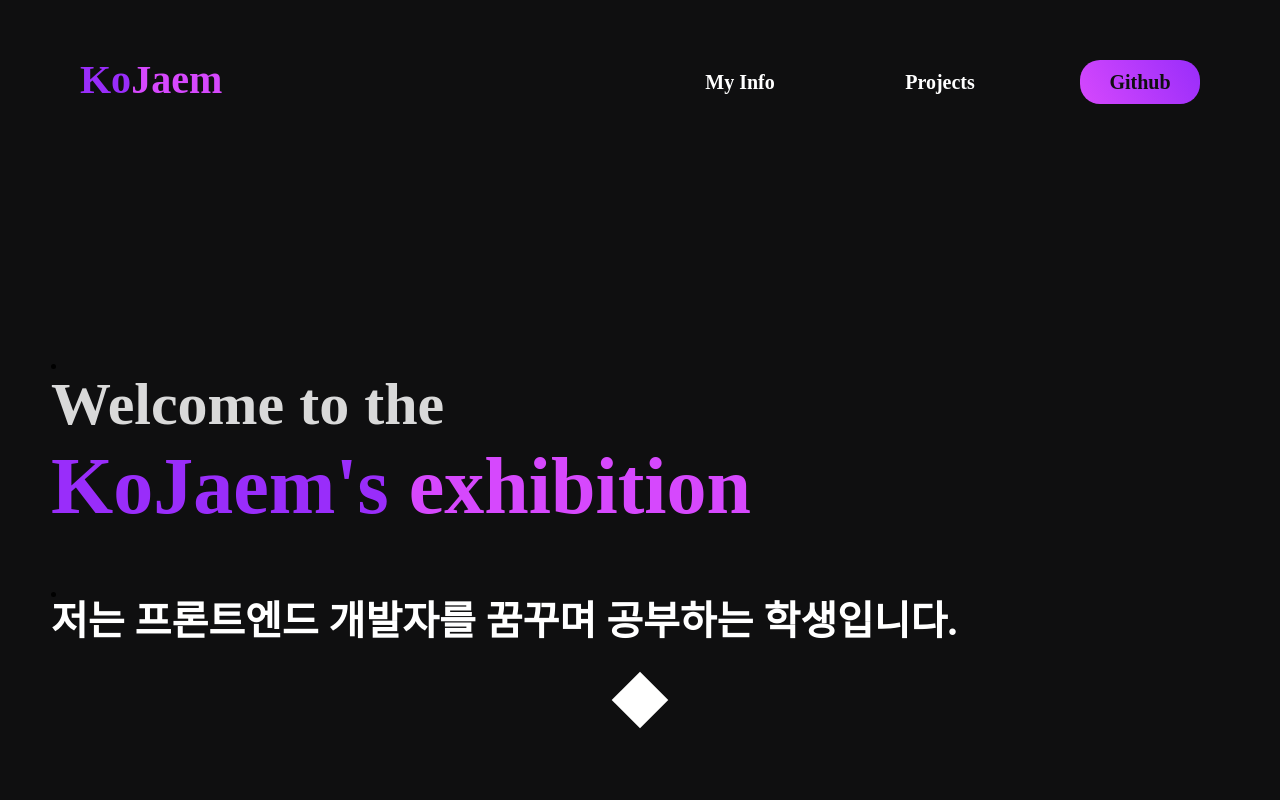
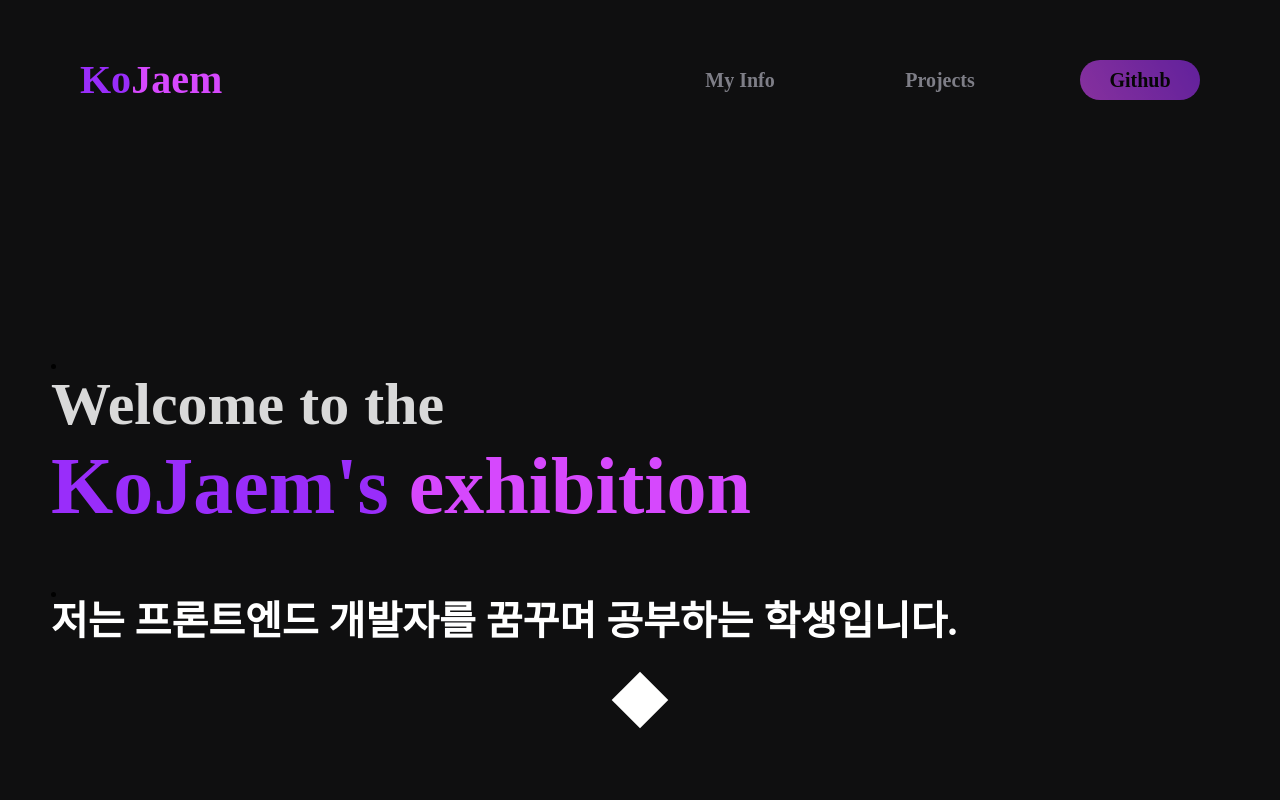
Before and after one commit to KoJaem/Interactive-portfolio, a Next.js app: page / in a window 1280 px wide. Shown: the top 800 px of the page. Built offline with nearby package versions, Linux system fonts and the light colour scheme.

Commit message:
feat : 헤더 애니메이션 적용

```diff
--- a/src/containers/indexPage/components/Header.tsx
+++ b/src/containers/indexPage/components/Header.tsx
@@ -1,7 +1,24 @@
+import { motion } from 'framer-motion';
 import React from 'react';
 import { Typography } from 'src/components';
 import { customColor } from 'src/constants';
 import styled, { css } from 'styled-components';
+
+const buttonVariants = {
+  initial: {
+    color: customColor.darkGray,
+  },
+  hover: {
+    borderBottom: `3px solid ${customColor.gray}`,
+    color: customColor.white,
+    transition: {
+      duration: 0.1
+    },
+  },
+  tap: {
+    borderBottom: `1px solid ${customColor.gray}`,
+  },
+};
 
 export const Header = () => {
   return (
@@ -15,20 +32,36 @@ export const Header = () => {
         </Typography>
       </Title>
       <ButtonWrapper>
-        <Button type="button">
-          <Typography size="20" color="white" fontWeight="bold">
-            My Info
-          </Typography>
+        <Button
+          type="button"
+          initial="initial"
+          variants={buttonVariants}
+          whileHover="hover"
+          whileTap="tap"
+        >
+          My Info
         </Button>
-        <Button type="button">
-          <Typography size="20" color="white" fontWeight="bold">
-            Projects
-          </Typography>
+        <Button
+          type="button"
+          initial="initial"
+          variants={buttonVariants}
+          whileHover="hover"
+          whileTap="tap"
+        >
+          Projects
         </Button>
-        <GithubButton type="button">
-          <Typography size="20" color="black" fontWeight="bold">
-            Github
-          </Typography>
+        <GithubButton
+          type="button"
+          initial={{ opacity: 0.6 }}
+          whileHover={{
+            opacity: 1,
+            color: customColor.white,
+          }}
+          whileTap={{
+            borderRadius: '50%',
+          }}
+        >
+          Github
         </GithubButton>
       </ButtonWrapper>
     </Container>
@@ -52,6 +85,7 @@ const Title = styled.section`
 const ButtonWrapper = styled.section`
   display: flex;
   gap: 0 80px;
+  font-size: 20px;
 `;
 
 const buttonCss = css`
@@ -59,17 +93,21 @@ const buttonCss = css`
   align-items: center;
   justify-content: center;
   width: 120px;
+  height: 40px;
   padding: 12px 0;
   border-radius: 20px;
+  box-sizing: border-box;
+  font-size: 20px;
+  font-weight: bold;
   cursor: pointer;
 `;
 
-const Button = styled.button`
+const Button = styled(motion.button)`
   ${buttonCss}
   background-color: transparent;
 `;
 
-const GithubButton = styled.button`
+const GithubButton = styled(motion.button)`
   ${buttonCss}
   background: linear-gradient(60deg, ${customColor.magenta} 0%, ${customColor.purple} 100%);
 `;
```
